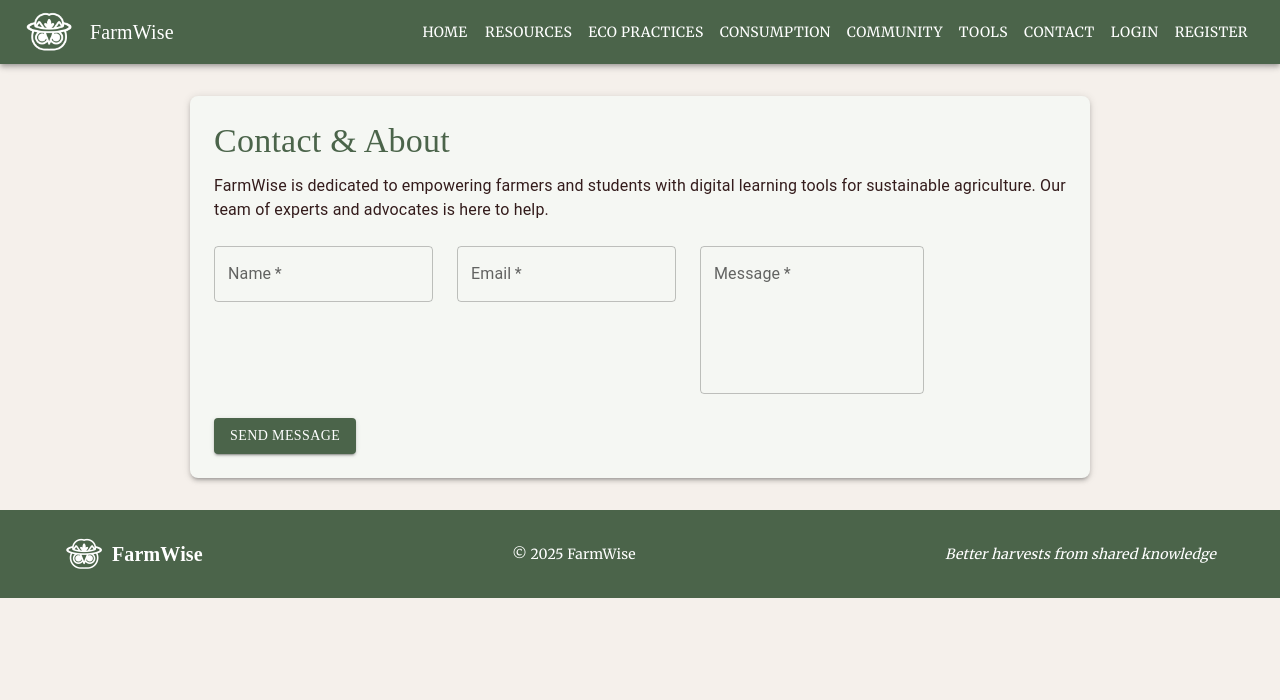
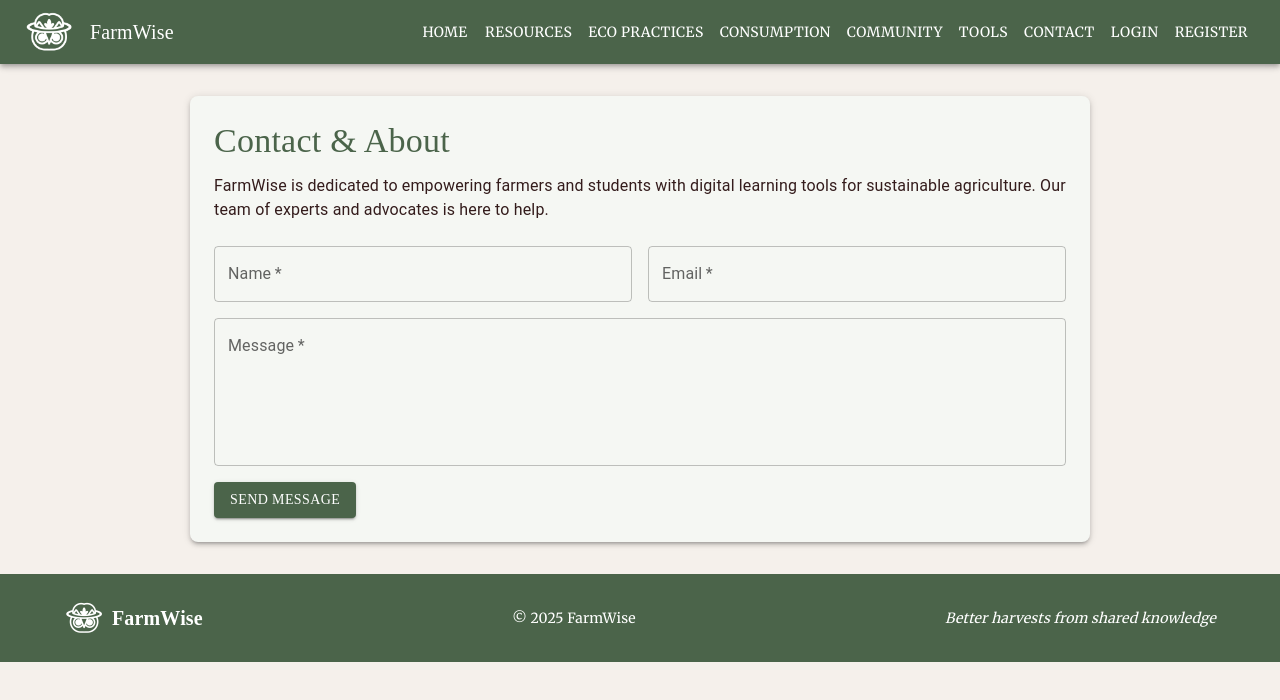
Before and after one commit to nsoadorable/FarmWise, a React (Create React App) app in the folder farmwise/: page /contact in a window 1280 px wide. Shown: the top 700 px of the page. Built offline with nearby package versions, Linux system fonts and the light colour scheme.

Commit message:
Fixed text fields layout

```diff
--- a/farmwise/src/pages/ContactPage.js
+++ b/farmwise/src/pages/ContactPage.js
@@ -4,8 +4,7 @@ import {
   Typography,
   TextField,
   Button,
-  Box,
-  Grid
+  Box
 } from '@mui/material';
 
 export default function ContactPage() {
@@ -50,8 +49,7 @@ export default function ContactPage() {
 
       {!sent ? (
         <Box component="form" onSubmit={handleSubmit} sx={{ mt: 3 }}>
-          <Grid container spacing={3}>
-            <Grid item xs={12} sm={6}>
+          <Box sx={{ display: 'flex', gap: 2, mb: 2 }}>
             <TextField
               label="Name"
               name="name"
@@ -61,8 +59,6 @@ export default function ContactPage() {
               required
               inputProps={{ style: { fontFamily: "'Merriweather', serif" } }}
             />
-            </Grid>
-            <Grid item xs={12} sm={6}>
             <TextField
               label="Email"
               name="email"
@@ -73,8 +69,7 @@ export default function ContactPage() {
               required
               inputProps={{ style: { fontFamily: "'Merriweather', serif" } }}
             />
-            </Grid>
-            <Grid item xs={12}>
+          </Box>
           <TextField
             label="Message"
             name="message"
@@ -84,15 +79,13 @@ export default function ContactPage() {
             value={form.message}
             onChange={handleChange}
             required
+            sx={{ mb: 2 }}
             inputProps={{ style: { fontFamily: "'Merriweather', serif" } }}
           />
-            </Grid>
-          </Grid>
           <Button
             type="submit"
             variant="contained"
             sx={{
-              mt: 3,
               bgcolor: '#4b644a',
               fontFamily: "'Sitka Semibold', serif",
               '&:hover': { bgcolor: '#84c461' }
@@ -106,7 +99,7 @@ export default function ContactPage() {
           color="success.main"
           sx={{ mt: 3, fontFamily: "'Merriweather', serif" }}
         >
-          Thank you, we’ll get back to you soon!
+          Thank you, we'll get back to you soon!
         </Typography>
       )}
     </Container>
```
Lines whose indentation alone changed are shown as unchanged.
